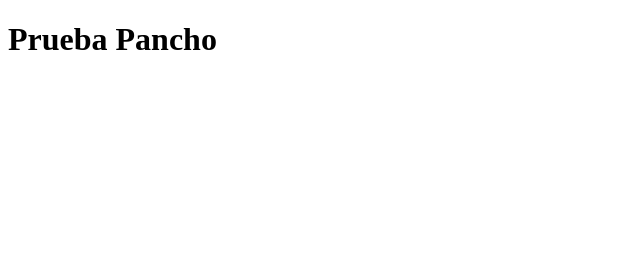
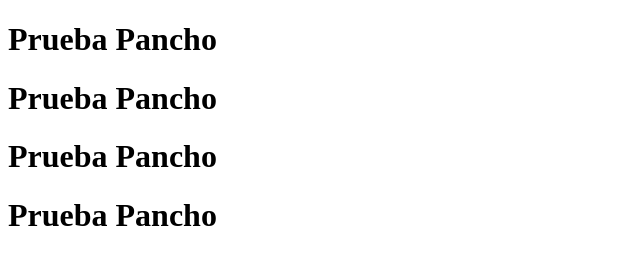
Before and after one commit to astracode-hub/coderhouse-proyectofinal, a plain HTML site: page index.html in a window 1280 px wide. Shown: the whole page, without its empty margins (0-640 px from the left). Drawn offline with Linux system fonts and the light colour scheme.

Commit message:
Subir h1
Subvir h1

```diff
--- a/index.html
+++ b/index.html
@@ -8,5 +8,8 @@
 </head>
 <body>
     <h1>Prueba Pancho</h1>
+    <h1>Prueba Pancho</h1>
+    <h1>Prueba Pancho</h1>
+    <h1>Prueba Pancho</h1>
 </body>
 </html>
```
